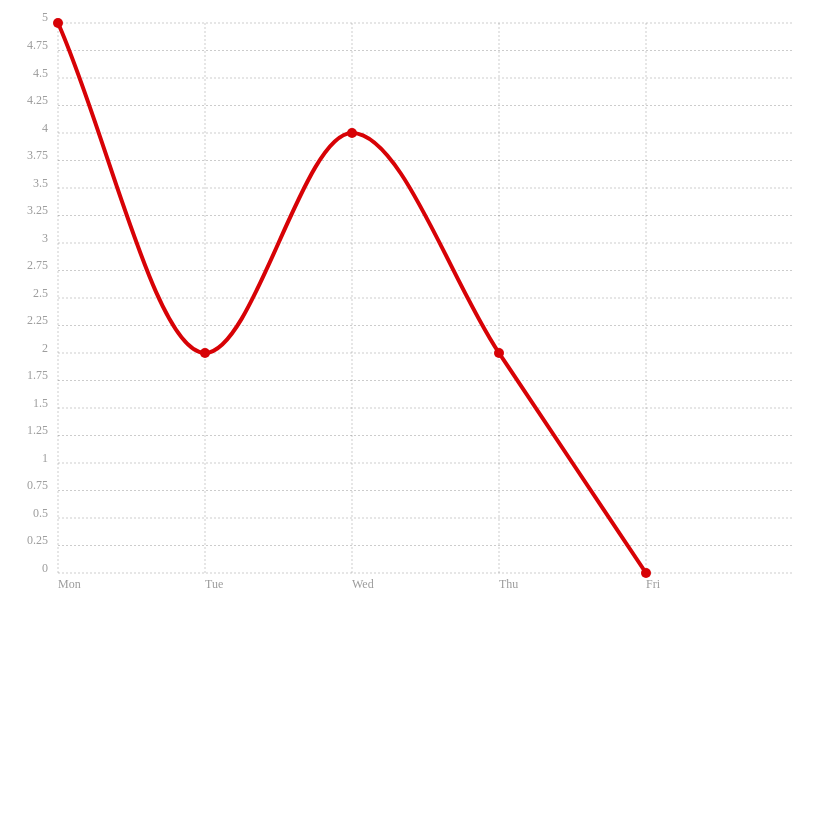
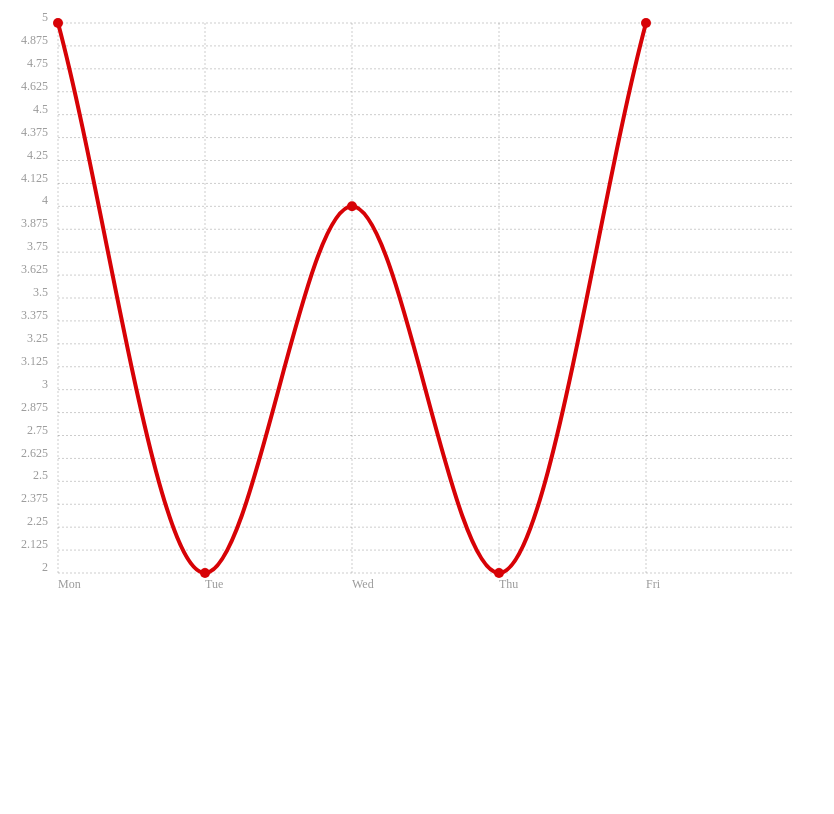
Before and after one commit to RadioDegustador/Health-herz, a Flask app: page /graph in a window 1280 px wide. Shown: the top 814 px of the page, without its empty margins (0-834 px from the left). Run offline with Flask 2, Linux system fonts and the light colour scheme.

Commit message:
se agregan los datos desde python al servidor

```diff
--- a/iMX283/Server/server.py
+++ b/iMX283/Server/server.py
@@ -1,4 +1,5 @@
 from flask import Flask, render_template
+import json
 
 app  = Flask(__name__)
 
@@ -8,7 +9,8 @@ def index():
 
 @app.route('/graph', methods =['GET', 'POST'])
 def send():
-    return render_template('graph.html')
+    datos = [5, 2, 4, 2, 5]
+    return render_template('graph.html', datos = datos)
 
 if __name__ == '__main__':
     app.run(debug=True,host='0.0.0.0')
--- a/iMX283/Server/templates/graph.html
+++ b/iMX283/Server/templates/graph.html
@@ -12,12 +12,15 @@
 	<body class="text-center">
 <div class="ct-chart ct-perfect-fourth"></div>
 <script>
+      var latidos = {{ datos|tojson }};
+</script>
+<script>
 var data = {
   // A labels array that can contain any sort of values
   labels: ['Mon', 'Tue', 'Wed', 'Thu', 'Fri'],
   // Our series array that contains series objects or in this case series data arrays
   series: [
-    [5, 2, 4, 2, 0]
+    latidos
   ]
 };
 
@@ -29,7 +32,6 @@ var options = {
 
 // In the global name space Chartist we call the Line function to initialize a line chart. As a first parameter we pass in a selector where we would like to get our chart created. Second parameter is the actual data object and as a third parameter we pass in our options
 new Chartist.Line('.ct-chart', data, options);
-
 </script>
 </body>
 </html>
```
